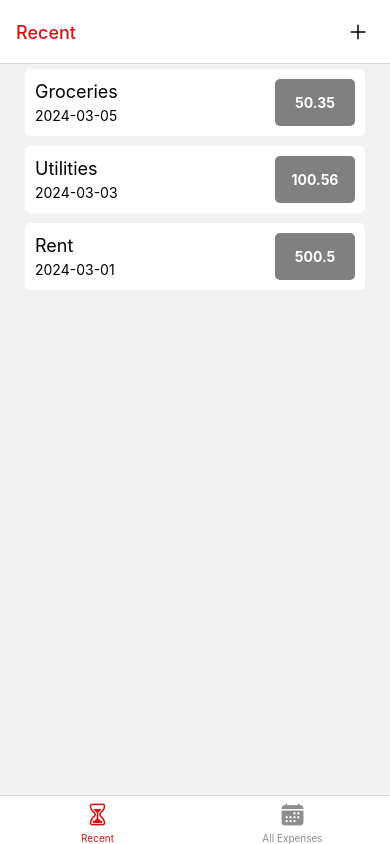
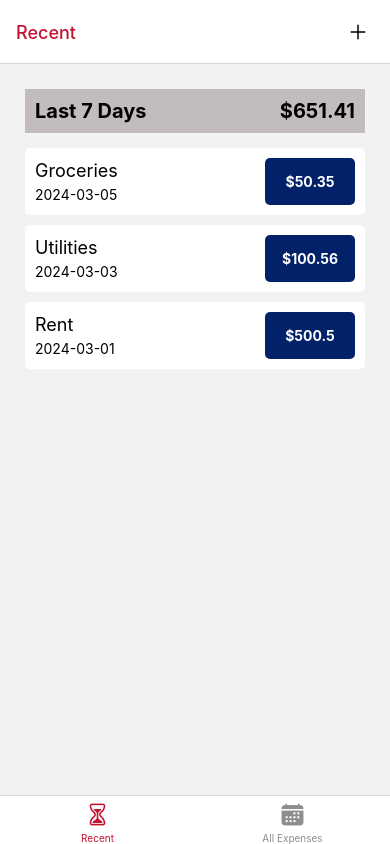
Before and after one commit to aydcereal/expenses-app, a React Native app: screen /Recent in a window 390 px wide. Built offline with nearby package versions, Linux system fonts and the light colour scheme.

Commit message:
Update header and tab bar colors

```diff
--- a/App.js
+++ b/App.js
@@ -17,13 +17,13 @@ function TabNavigator() {
   return (
     <Tab.Navigator
       screenOptions={({ navigation }) => ({
-        headerTintColor: "#d61313",
+        headerTintColor: "#c41230",
         headerRight: () => (
           <View style={{ marginRight: 20 }}>
             <IconButton
               icon={"add"}
               color={"black"}
-              onPress={() => navigation.navigate("AddExpense")}
+              onPress={() => navigation.navigate("Add Expense")}
             />
           </View>
         ),
@@ -36,7 +36,7 @@ function TabNavigator() {
           tabBarIcon: ({ color, size }) => (
             <Ionicons name="hourglass-outline" color={color} size={size} />
           ),
-          tabBarActiveTintColor: "#d61313",
+          tabBarActiveTintColor: "#c41230",
         }}
       />
       <Tab.Screen
@@ -46,7 +46,7 @@ function TabNavigator() {
           tabBarIcon: ({ color, size }) => (
             <Ionicons name="calendar" color={color} size={size} />
           ),
-          tabBarActiveTintColor: "#d61313",
+          tabBarActiveTintColor: "#c41230",
         }}
       />
     </Tab.Navigator>
@@ -58,13 +58,18 @@ const RootStack = createStackNavigator();
 export default function App() {
   return (
     <NavigationContainer>
-      <RootStack.Navigator>
+      <RootStack.Navigator
+        screenOptions={{
+          headerTitleStyle: { color: "#c41230" },
+          headerTintColor: "#012169",
+        }}
+      >
         <RootStack.Screen
           options={{ headerShown: false }}
           name="Home"
           component={TabNavigator}
         />
-        <RootStack.Screen name="AddExpense" component={AddExpense} />
+        <RootStack.Screen name="Add Expense" component={AddExpense} />
       </RootStack.Navigator>
     </NavigationContainer>
   );
--- a/components/BasicButton.js
+++ b/components/BasicButton.js
@@ -17,8 +17,8 @@ const styles = StyleSheet.create({
   },
   buttonContainer: {
     margin: 10,
-    padding: 5,
-    backgroundColor: "#d61313",
+    padding: 10,
+    backgroundColor: "#012169",
     minWidth: 100,
   },
   text: {
--- a/components/ExpenseList.js
+++ b/components/ExpenseList.js
@@ -12,7 +12,7 @@ function ExpenseList({ expensesList = [] }) {
               <Text style={styles.date}>{item.date}</Text>
             </View>
             <View style={styles.amountContainer}>
-              <Text style={styles.amount}>{item.amount}</Text>
+              <Text style={styles.amount}>${item.amount}</Text>
             </View>
           </View>
         );
@@ -27,7 +27,7 @@ const styles = StyleSheet.create({
     flexDirection: "row",
     justifyContent: "space-between",
     alignItems: "center",
-    marginHorizontal: 25,
+
     marginVertical: 5,
     padding: 10,
     flex: 1,
@@ -40,8 +40,8 @@ const styles = StyleSheet.create({
   },
   date: {},
   amountContainer: {
-    backgroundColor: "gray",
-    minWidth: 80,
+    backgroundColor: "#012169",
+    minWidth: 90,
     padding: 15,
     borderRadius: 5,
   },
--- /dev/null
+++ b/components/ExpensesSummary.js
@@ -0,0 +1,36 @@
+import { Text, View, StyleSheet } from "react-native";
+
+function ExpensesSummary({ range, totalAmount }) {
+  return (
+    <View style={styles.rangeContainer}>
+      <Text style={styles.Text}>{range}</Text>
+      <View>
+        <Text style={styles.Text}>${totalAmount}</Text>
+      </View>
+    </View>
+  );
+}
+
+const styles = StyleSheet.create({
+  rangeContainer: {
+    flexDirection: "row",
+    justifyContent: "space-between",
+    alignItems: "center",
+    padding: 10,
+    backgroundColor: "white",
+    backgroundColor: "#c2bcbc",
+    marginBottom: 10,
+  },
+  amountContainer: {
+    backgroundColor: "#012169",
+    minWidth: 80,
+    padding: 10,
+    borderRadius: 5,
+  },
+  Text: {
+    fontSize: 20,
+    fontWeight: "bold",
+  },
+});
+
+export default ExpensesSummary;
--- a/screens/AllExpenses.js
+++ b/screens/AllExpenses.js
@@ -1,6 +1,7 @@
 import { Text, View, ScrollView, StyleSheet } from "react-native";
 import expenses from "../data/expenses.json";
 import ExpenseList from "../components/ExpenseList";
+import ExpensesSummary from "../components/ExpensesSummary";
 
 let sortedExpenses = expenses.sort((a, b) => {
   let dateA = new Date(a.date),
@@ -8,12 +9,24 @@ let sortedExpenses = expenses.sort((a, b) => {
   return dateB - dateA;
 });
 
+let totalAmount = sortedExpenses.reduce(
+  (total, expense) => total + expense.amount,
+  0
+);
+
 function AllExpenses() {
   return (
-    <ScrollView>
+    <ScrollView style={styles.rootContainer}>
+      <ExpensesSummary range={"All expenses"} totalAmount={totalAmount} />
       <ExpenseList expensesList={sortedExpenses} />
     </ScrollView>
   );
 }
 
+const styles = StyleSheet.create({
+  rootContainer: {
+    margin: 25,
+  },
+});
+
 export default AllExpenses;
--- a/screens/RecentExpenses.js
+++ b/screens/RecentExpenses.js
@@ -1,6 +1,7 @@
-import { ScrollView } from "react-native";
+import { ScrollView, View, Text, StyleSheet } from "react-native";
 import expenses from "../data/expenses.json";
 import ExpenseList from "../components/ExpenseList";
+import ExpensesSummary from "../components/ExpensesSummary";
 
 let tenDaysAgo = new Date();
 tenDaysAgo.setDate(tenDaysAgo.getDate() - 10);
@@ -16,13 +17,26 @@ let sortedExpenses = filteredExpenses.sort((a, b) => {
   return dateB - dateA;
 });
 
+let totalAmount = sortedExpenses.reduce(
+  (total, expense) => total + expense.amount,
+  0
+);
+
 function RecentExpenses() {
   console.log(filteredExpenses);
   return (
-    <ScrollView>
+    <ScrollView style={styles.rootContainer}>
+      <ExpensesSummary range={"Last 7 Days"} totalAmount={totalAmount} />
+
       <ExpenseList expensesList={sortedExpenses} />
     </ScrollView>
   );
 }
 
+const styles = StyleSheet.create({
+  rootContainer: {
+    margin: 25,
+  },
+});
+
 export default RecentExpenses;
```
